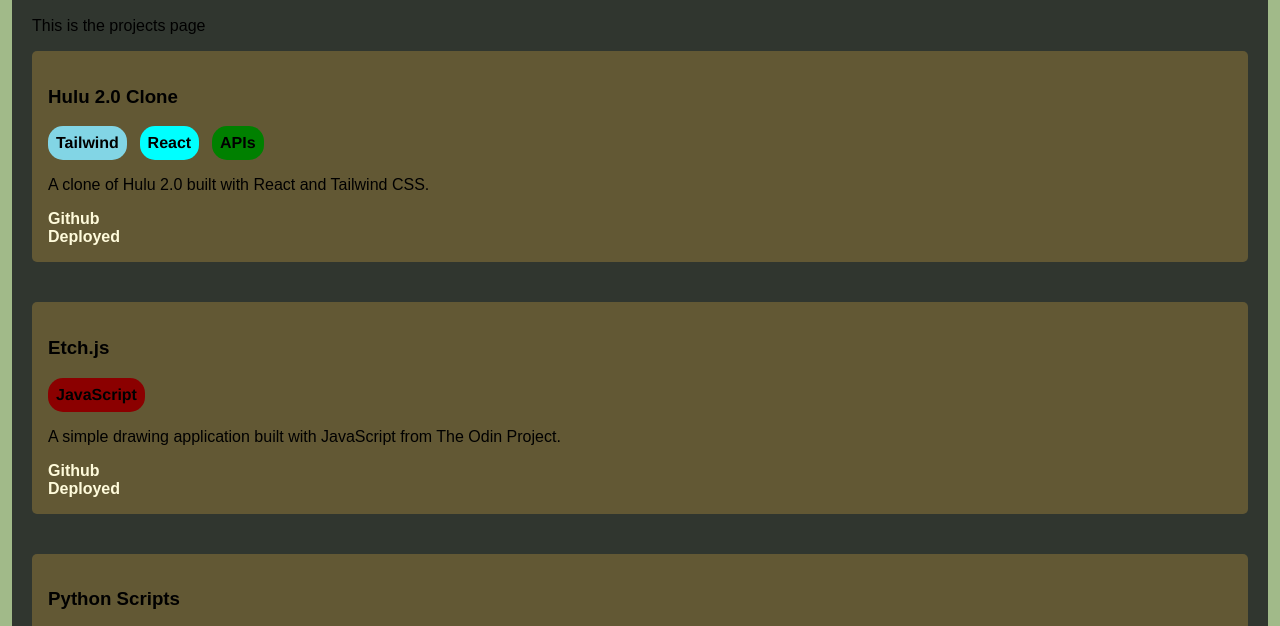
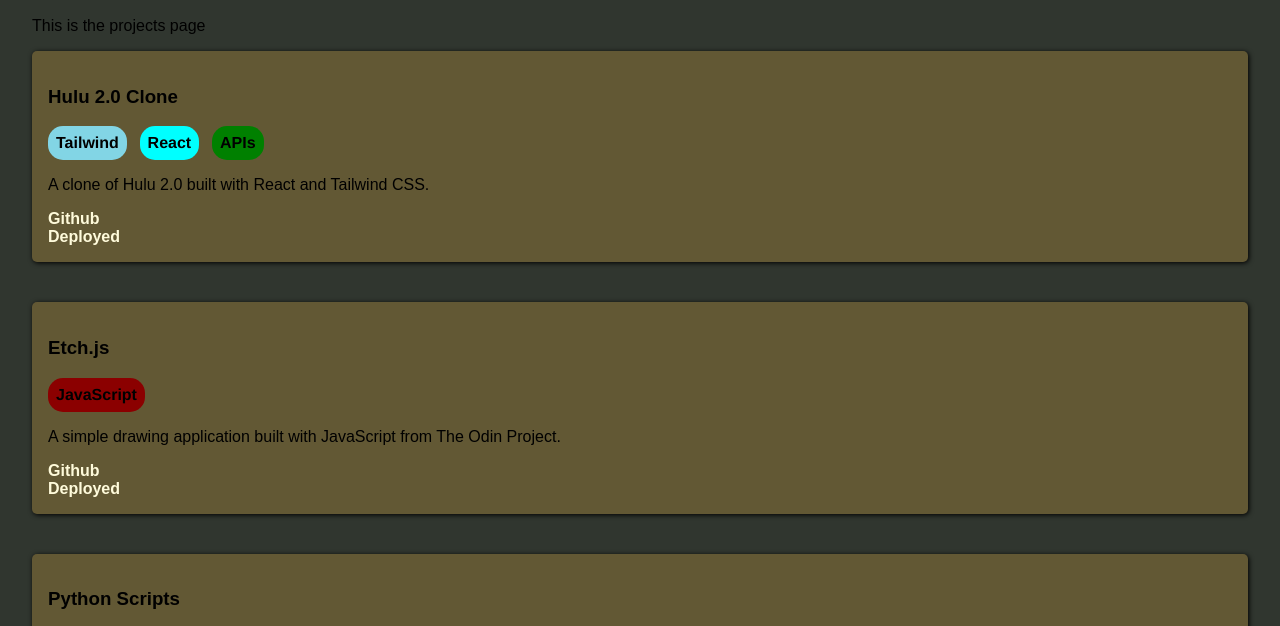
Before and after one commit to ggottemo/portfolio_2, a Gatsby site: page /projects in a window 1280 px wide. Shown: the part 153-779 px from the top of the page. Built offline with nearby package versions, Linux system fonts and the light colour scheme; Gatsby itself is replaced by a stand-in of ours.

Commit message:
minor shadow changes

```diff
--- a/src/components/project.js
+++ b/src/components/project.js
@@ -4,7 +4,7 @@
     project,
     project_tags,
     project_description,
-    tag_Tailwind,
+
 
 } from "../styles/project.module.css"
 import "../styles/project.css"
--- a/src/styles/layout.module.css
+++ b/src/styles/layout.module.css
@@ -123,6 +123,6 @@
 body {
     padding: 0;
     margin: 0;
-    background-color: var(--bg);
+    background-color: var(--bg-dark);
 
 }
--- a/src/styles/project.module.css
+++ b/src/styles/project.module.css
@@ -5,6 +5,8 @@
 border-radius: 5px;
 margin-bottom: 5vh;
 padding: 1em;
+box-shadow: 1px 1px 5px   black;
+
 }
 .project>a{
     font-weight: bolder;
```
